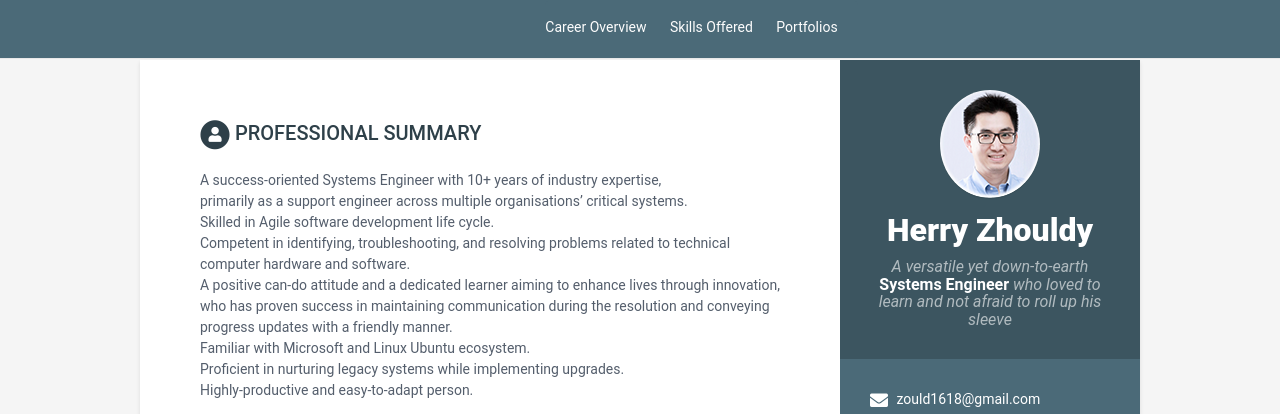
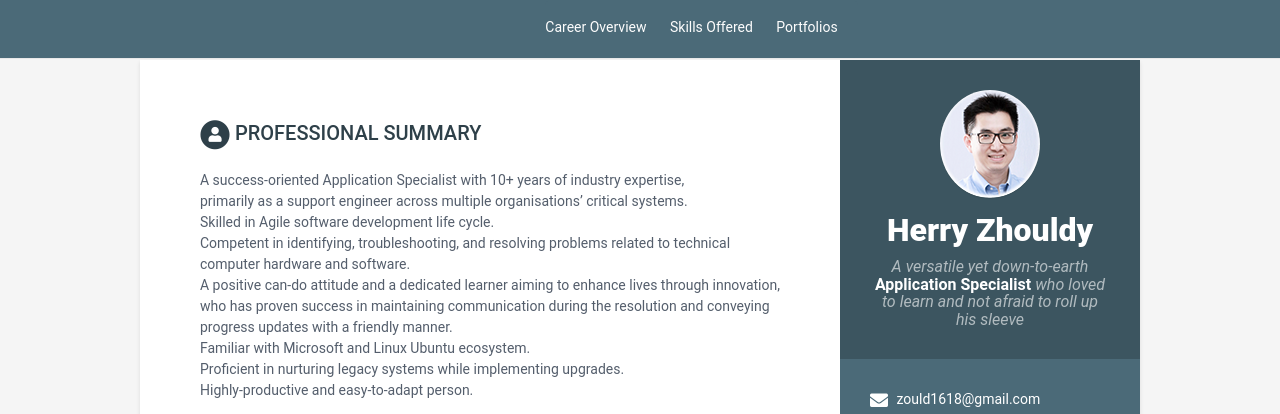
Before and after one commit to hz81/cv-as001, a Jekyll site: the page built from index.html, in a window 1280 px wide and 900 px high. Shown: the top 414 px of the window. Built offline with Jekyll 4.4.1, drawn with Linux system fonts in a browser that asks for light colours.

Commit message:
Update data.yml

```diff
--- a/_data/data.yml
+++ b/_data/data.yml
@@ -11,7 +11,7 @@ sidebar:
 
     # Profile information
     name: Herry Zhouldy
-    tagline: <em>A versatile yet down-to-earth</em><font color="white"><b> Systems Engineer </b></font><em>who loved to learn and not afraid to roll up his sleeve</em>
+    tagline: <em>A versatile yet down-to-earth</em><font color="white"><b> Application Specialist </b></font><em>who loved to learn and not afraid to roll up his sleeve</em>
     avatar: profile.png  #place a 100x100 picture inside /assets/images/ folder and provide the name of the file below
 
     # Sidebar links
@@ -24,7 +24,7 @@ sidebar:
     github-link: https://github.com/hz81
     website: Herry's CV
     website-link: https://as001.hzy10.com
-    download-file: https://1drv.ms/w/s!AvF_WyEroz-p0elqLqPPkjKKTkc1QQ?e=RS2ueU
+    download-file: https://1drv.ms/w/s!AvF_WyEroz-p0eoAWaCAGtZLqrlxrA?e=o3LLis
 
     characters:
       title: Characters
@@ -81,7 +81,7 @@ qualifications:
 highlights:
     title: Professional Summary
     summary: |
-        A success-oriented Systems Engineer with 10+ years of industry expertise, <br>
+        A success-oriented Application Specialist with 10+ years of industry expertise, <br>
         primarily as a support engineer across multiple organisations' critical systems. <br>
         Skilled in Agile software development life cycle. <br>
         Competent in identifying, troubleshooting, and resolving problems related to technical computer hardware and software. <br>
```
